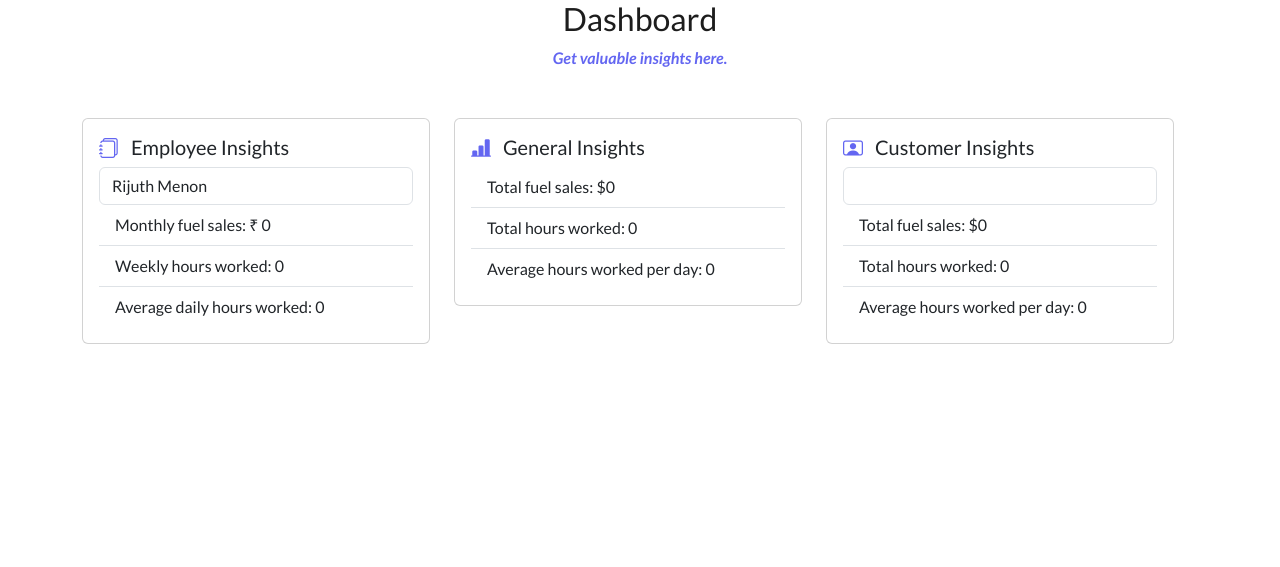
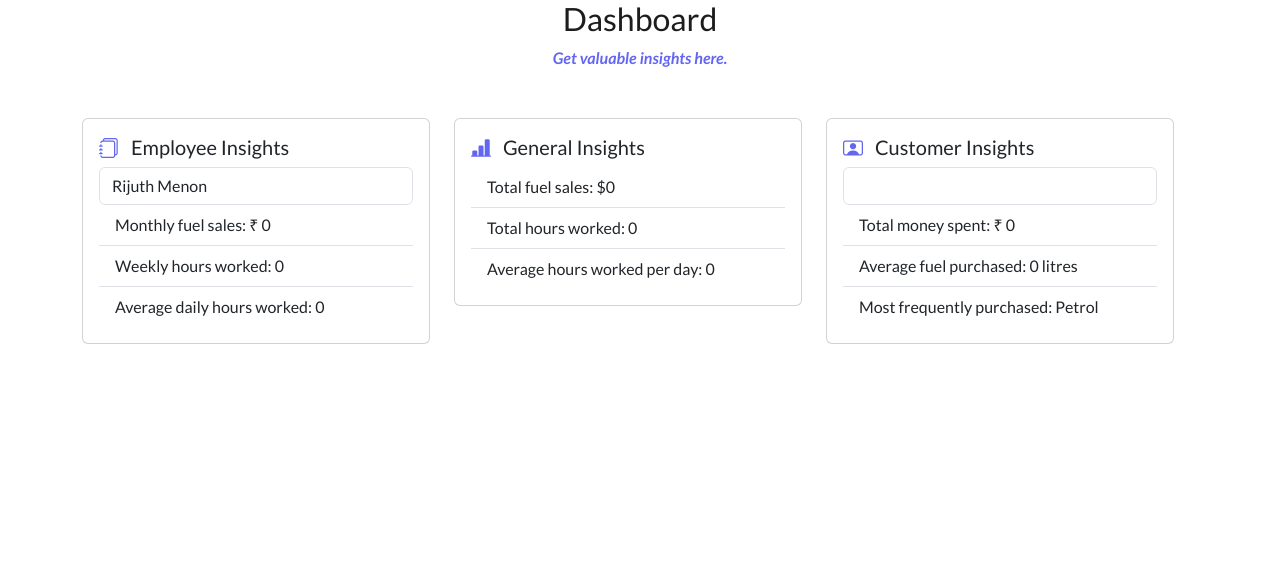
Before and after one commit to MarkisDev/fuelify, a Flask app: page /dashboard in a window 1280 px wide. Shown: the part 137-704 px from the top of the page. Run offline with Flask 2, Linux system fonts and the light colour scheme; the visitor is signed in with stand-in values (Sample User, id 1); data comes from the database, SQL or seed files in the repository; data that the repository does not hold is empty; some libraries are stand-ins or nearby versions.

Commit message:
added customer insights

```diff
--- a/templates/dashboard.html
+++ b/templates/dashboard.html
@@ -56,7 +56,7 @@
                         </h5>
                         <form>
                             <div class="form-group">
-                                <select class="form-control" id="customer_id" name="customer_id">
+                                <select class="form-control" id="customerSelect" name="customer_id">
                                     {% for customer in customers %}
                                     <option value="{{customer[0]}}">{{customer[1]}} {{customer[2]}}
                                     </option>
@@ -65,10 +65,12 @@
                             </div>
                         </form>
                         <ul class="list-group list-group-flush">
-                            <li class="list-group-item">Total fuel sales: <span id="totalFuelSales">$0</span></li>
-                            <li class="list-group-item">Total hours worked: <span id="totalHoursWorked">0</span></li>
-                            <li class="list-group-item">Average hours worked per day: <span
-                                    id="avgHoursWorkedPerDay">0</span>
+                            <li class="list-group-item">Total money spent: <span id="totalMoneySpent">₹ 0</span></li>
+                            <li class="list-group-item">Average fuel purchased: <span id="avgFuelPurchased">0
+                                    litres</span>
+                            </li>
+                            <li class="list-group-item">Most frequently purchased: <span
+                                    id="frequentFuelType">Petrol</span>
                             </li>
                         </ul>
                     </div>
```
